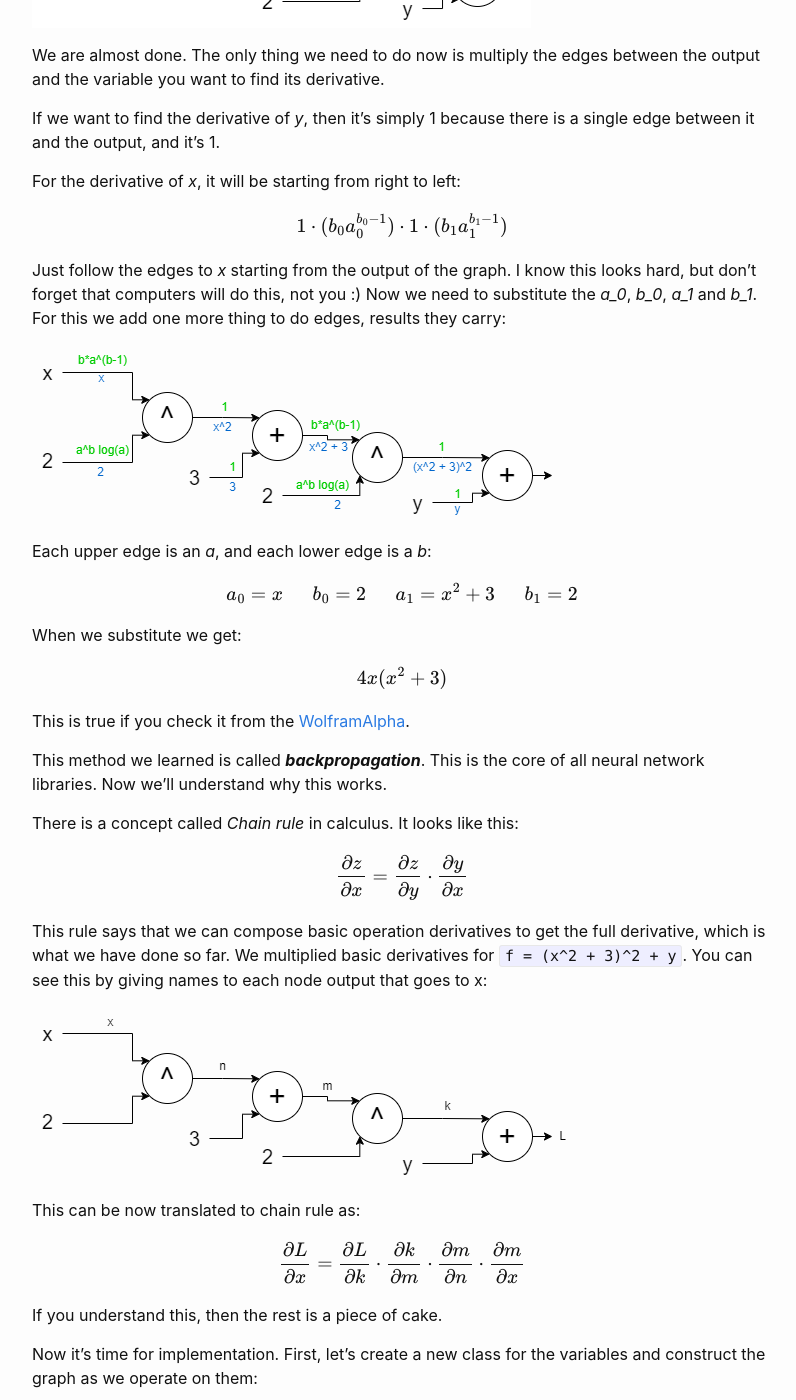
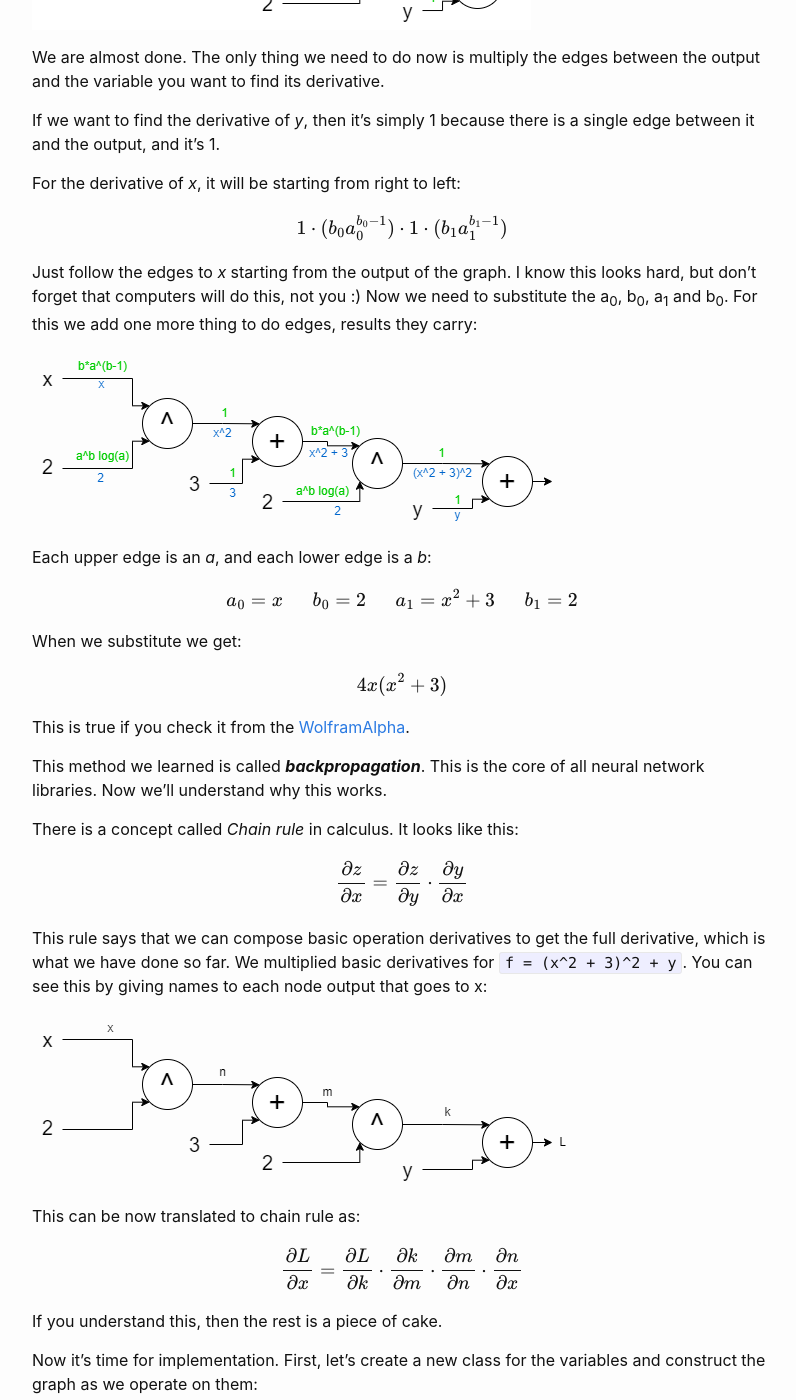
Before and after one commit to anilzeybek/anilzeybek.github.io, a Jekyll site: the page built from _posts/2023-08-24-nn-from-scratch.md, in a window 1280 px wide and 1400 px high, scrolled down 10731 px. Shown: the whole window, without its empty margins (238-1034 px from the left). Built offline with Jekyll 4.4.1, drawn with Linux system fonts in a browser that asks for light colours; formulas are drawn with MathJax 3.

Commit message:
fix some problems

```diff
--- a/_posts/2023-08-24-nn-from-scratch.md
+++ b/_posts/2023-08-24-nn-from-scratch.md
@@ -410,7 +410,7 @@ Derivatives for *ab*:
 
 $$ \frac{\partial (ab)}{\partial a} = b\ \ \ \ \ \ \ \ \ \frac{\partial (ab)}{\partial b} = a$$
 
-Derivatives for *a^b*:
+Derivatives for *a<sup>b</sup>*:
 
 $$ \frac{\partial (a^b)}{\partial a} = ba^{b-1} \ \ \ \ \ \ \ \ \ \frac{\partial (a^b)}{\partial b} = a^b\log(a)$$
 
@@ -428,7 +428,7 @@ For the derivative of *x*, it will be starting from right to left:
 $$ 1\cdot(b_0a_0^{b_0-1})\cdot 1\cdot (b_1a_1^{b_1-1}) $$
 
 Just follow the edges to *x* starting from the output of the graph. I know this looks hard, but don't
-forget that computers will do this, not you :) Now we need to substitute the *a_0*, *b_0*, *a_1* and *b_1*.
+forget that computers will do this, not you :) Now we need to substitute the a<sub>0</sub>, b<sub>0</sub>, a<sub>1</sub> and b<sub>0</sub>.
 For this we add one more thing to do edges, results they carry:
 
 ![](/assets/graph4.png)
@@ -458,7 +458,7 @@ that goes to x:
 
 This can be now translated to chain rule as:
 
-$$ \frac{\partial L}{\partial x} = \frac{\partial L}{\partial k} \cdot \frac{\partial k}{\partial m} \cdot \frac{\partial m}{\partial n} \cdot \frac{\partial m}{\partial x}$$
+$$ \frac{\partial L}{\partial x} = \frac{\partial L}{\partial k} \cdot \frac{\partial k}{\partial m} \cdot \frac{\partial m}{\partial n} \cdot \frac{\partial n}{\partial x}$$
 
 If you understand this, then the rest is a piece of cake.
 
```
